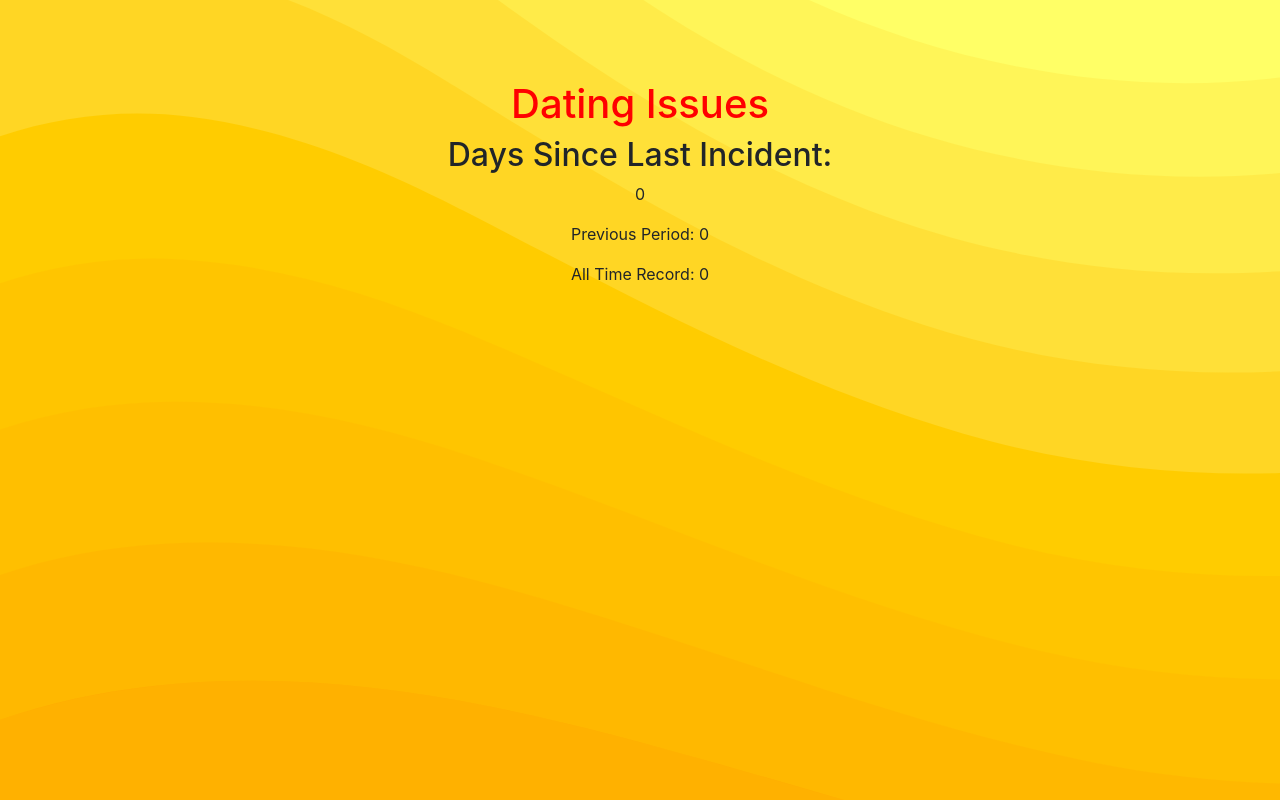
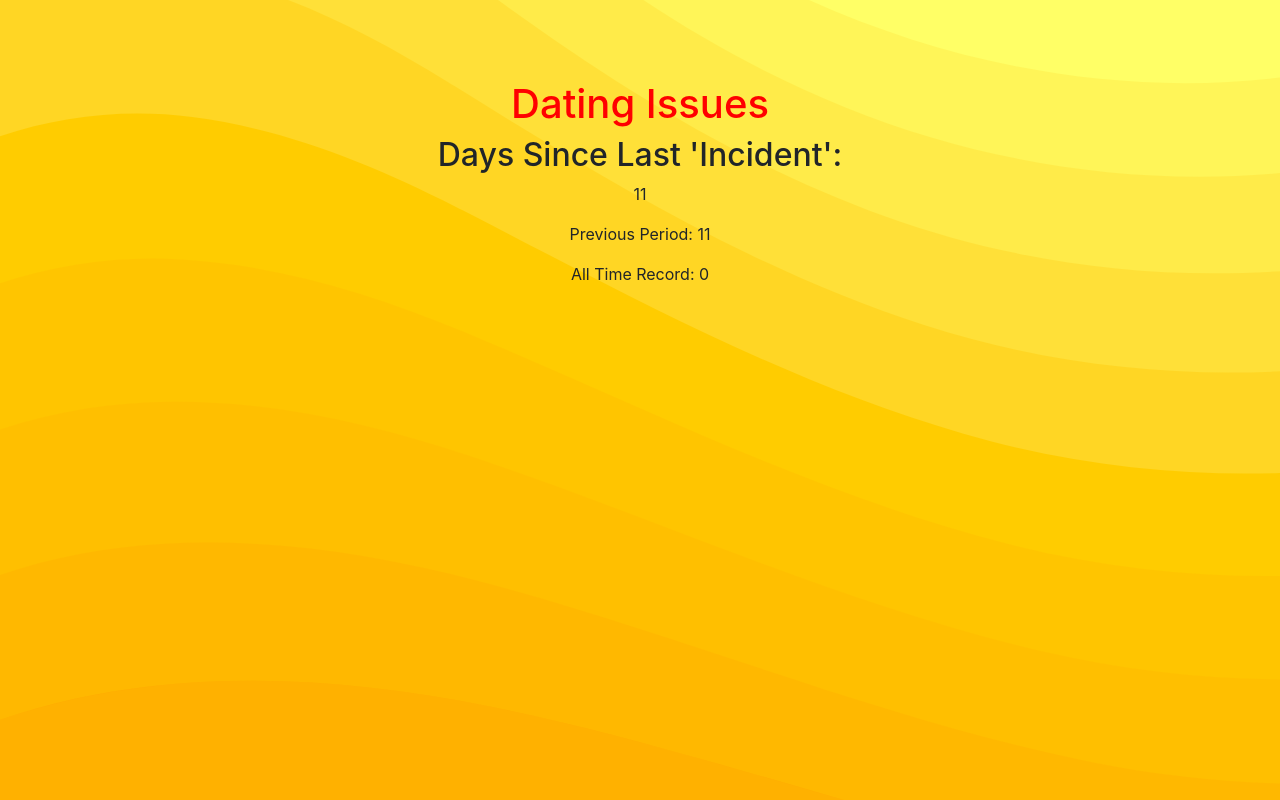
Before and after one commit to SpyrosGeo/slips, a plain HTML site: page index.html in a window 1280 px wide. Drawn offline with nearby package versions, Linux system fonts and the light colour scheme.

Commit message:
minor changes

```diff
--- a/index.html
+++ b/index.html
@@ -10,12 +10,13 @@
 </head>
 
 <body>
+  <div class="container">
   <header>
     <h1 class="text-center">Dating Issues</h1>
   </header>
   <div class=" main text-center">
   <div id="counter">
-    <h2>Days Since Last Incident:</h2>
+    <h2>Days Since Last 'Incident':</h2>
     <div>
       <p id="days"></p>
     </div>
@@ -28,6 +29,7 @@
     </div>
   </div>
   </div>
+  </div>
   <script src="https://code.jquery.com/jquery-3.2.1.slim.min.js" integrity="sha384-KJ3o2DKtIkvYIK3UENzmM7KCkRr/rE9/Qpg6aAZGJwFDMVNA/GpGFF93hXpG5KkN" crossorigin="anonymous"></script>
   <script src="https://cdnjs.cloudflare.com/ajax/libs/popper.js/1.12.3/umd/popper.min.js" integrity="sha384-vFJXuSJphROIrBnz7yo7oB41mKfc8JzQZiCq4NCceLEaO4IHwicKwpJf9c9IpFgh" crossorigin="anonymous"></script>
   <script src="https://maxcdn.bootstrapcdn.com/bootstrap/4.0.0-beta.2/js/bootstrap.min.js" integrity="sha384-alpBpkh1PFOepccYVYDB4do5UnbKysX5WZXm3XxPqe5iKTfUKjNkCk9SaVuEZflJ" crossorigin="anonymous"></script>
@@ -37,7 +39,7 @@
     var todayMM = todayRaw.getMonth();
     var todayDD = todayRaw.getDate();
     var today = new Date(todayYY, todayMM, todayDD);
-    var incident = new Date(2020, 00, 07); //YYYY, MM, DD //month counts from 00 i.e may = 04 not 05
+    var incident = new Date(2019, 11, 27); //YYYY, MM, DD //month counts from 00 i.e may = 04 not 05
                                   //
 
     var difference = Math.round((today - incident) / (1000 * 60 * 60 * 24));
```
